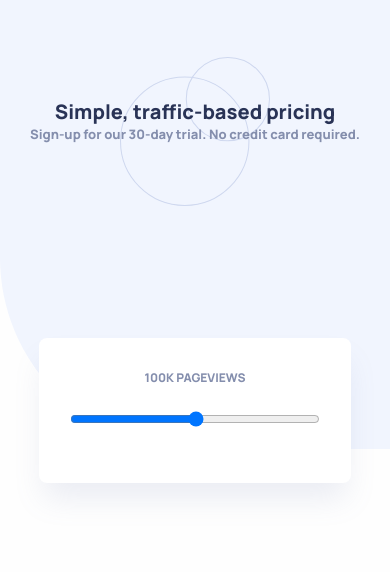
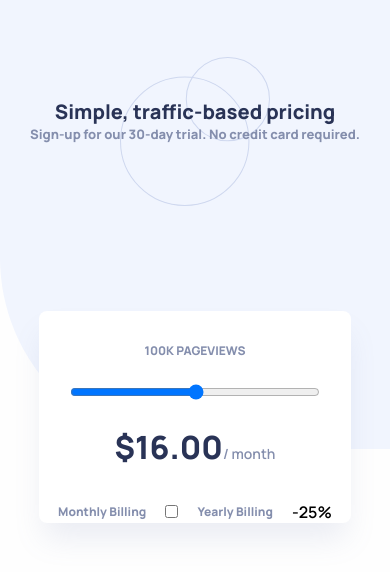
Before and after one commit to bauzhadze97/Interactive-pricing-component, a plain HTML site: page index.html in a window 390 px wide. Drawn offline with Linux system fonts and the light colour scheme.

Commit message:
Mobile: still working on it

```diff
--- a/index.html
+++ b/index.html
@@ -16,10 +16,18 @@
   <div class="container">
     <div class="innertop">
     <h2>100K PAGEVIEWS</h2>
-    <input type="range" max="100" min="1" class="slider">
+    <input type="range" min="1" max="100" class="slider">
+    <h2 class="price" id="price">$16.00<span id="month">/ month</span></h2>
   </div>
+    <div class="billing">
+    <h2>Monthly Billing</h2>
+    <input type="checkbox" class="toggle">
+    <h2>Yearly Billing</h2>
+    <p>-25%</p>
+</div>
+
   </div>
 </main>
-
+  <script src="./app.js"></script>
 </body>
 </html>
--- a/style.scss
+++ b/style.scss
@@ -41,7 +41,7 @@ main {
         background: #FFFFFF;
         box-shadow: 0px 20px 30px -5px rgba(127, 137, 185, 0.152073);
         border-radius: 8px;
-        margin: 50% 10% 0 10%;
+        margin: 20vh 10vw 0 10vw;
         & .innertop{
             margin: 0% 10%;
             padding: 10% 0;
@@ -51,10 +51,29 @@ main {
                 color: #848EAD;
                 text-align: center;
             }
-            & input[type=range]{
-                width: 100%;
-                margin: 10% 0;
+            & .slider{
+               width: 100%;
+               margin: 10% 0;
+            }
+            & .price{
+                color: #293356;
+                font-size: 32px;
+                font-weight: 800;
+                & #month{
+                    color: #848EAD;
+                    font-size: 14px;
+                    font-weight: 600;
+                }
+            }
+            }
+            & .billing{
+                display: flex;
+                align-items: center;
+                justify-content: space-evenly;
+                & h2{
+                    color: #848EAD;
+                    font-size: 12px;
+                }
             }
         }
     }
-}
```
Also changed, not shown: app.js (added), style.css, 1 other file.
